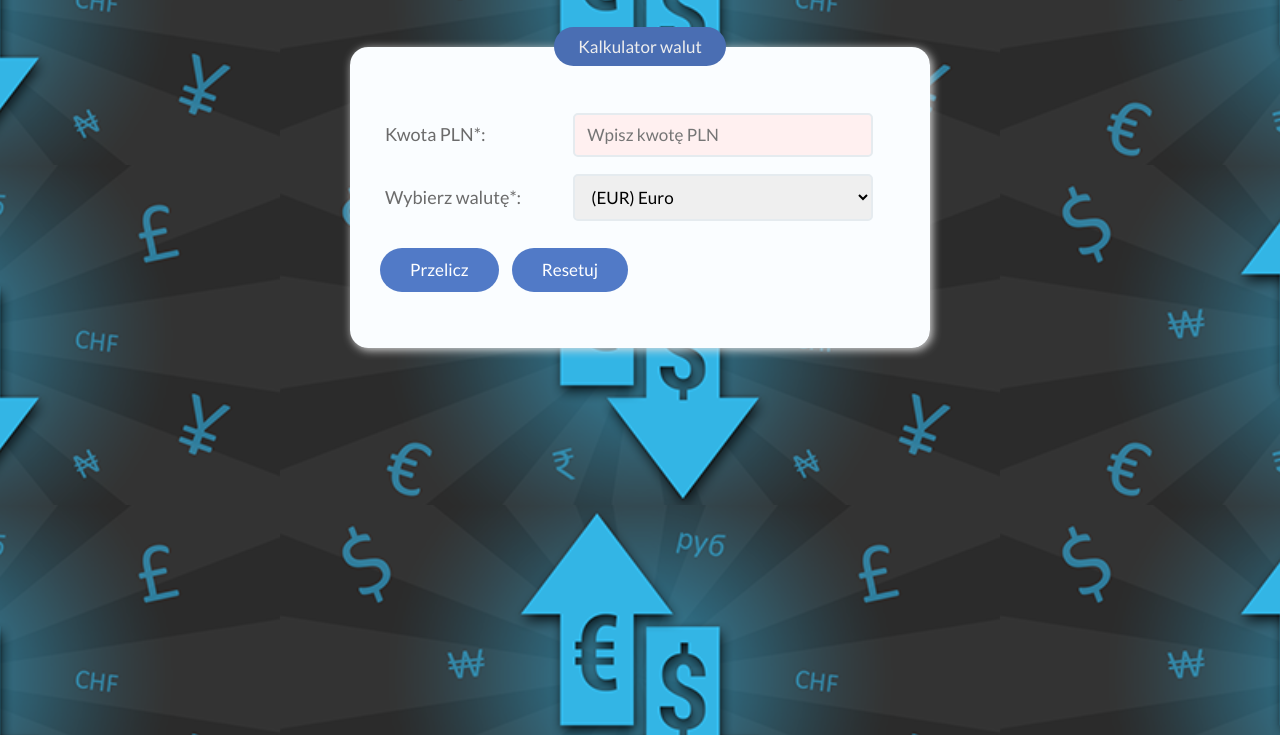
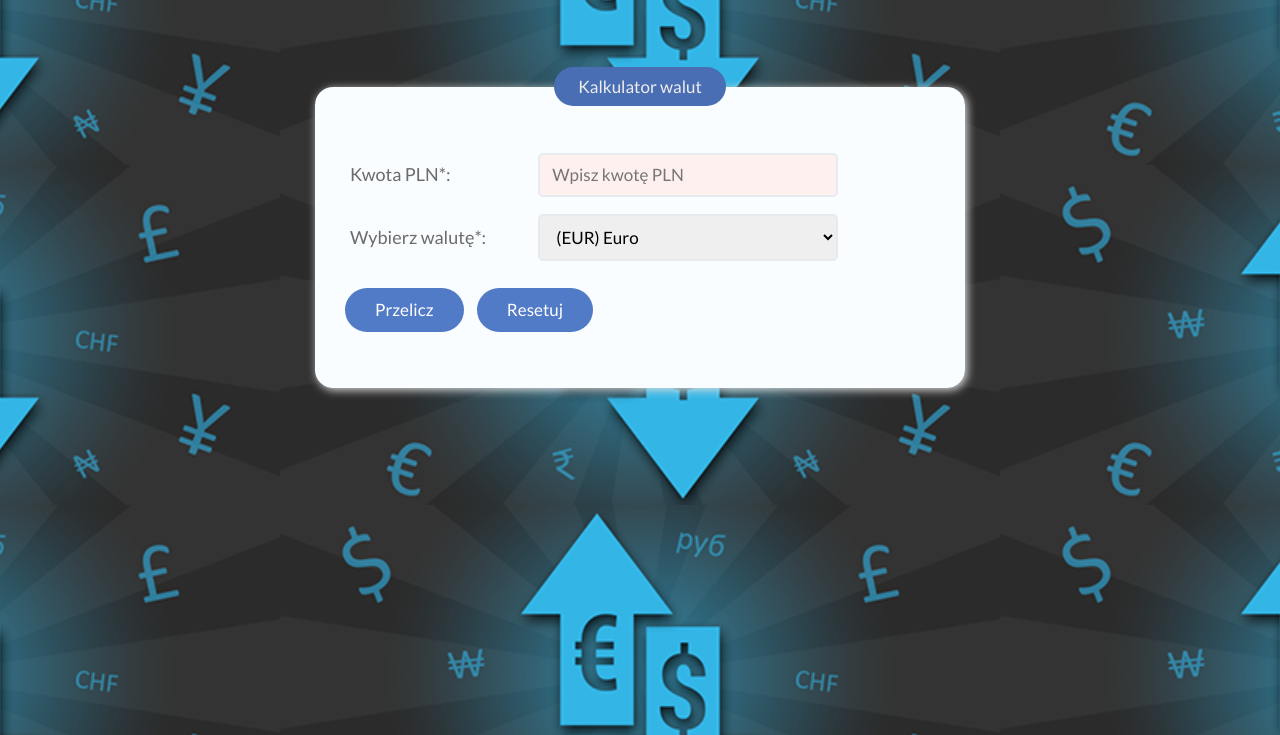
Before and after one commit to adrian-96/currency-converter, a plain HTML site: page index.html in a window 1280 px wide. Shown: the part 65-800 px from the top of the page. Drawn offline with nearby package versions, Linux system fonts and the light colour scheme.

Commit message:
display flex added

```diff
--- a/css/form.css
+++ b/css/form.css
@@ -1,15 +1,16 @@
 .form {
-    margin: 30px auto;
-    width: 100%;
-    max-width: 600px;
+    display: flex;
+    align-items: center;
+    justify-content: center;
 }
 
 .form__fieldset {
+    flex-basis: 650px;
     background-color: hsl(207, 100%, 99%);
     border: none;
     border-radius: 18px;
     padding: 30px;
-    margin: 10px;
+    margin: 10px 15px;
     box-shadow: 2px 2px 10px #dedede;
 }
 
--- a/css/style.css
+++ b/css/style.css
@@ -7,7 +7,6 @@ html {
 }
 
 body {
-    margin: 0 auto;
     background-image: url("../images/background-image.png");
     background-position: center;
     background-attachment: fixed;
@@ -19,6 +18,7 @@ body {
 .header {
     text-align: center;
     color: rgb(61, 139, 202);
+    margin-bottom: 60px;
 }
 
 .button {
```
Also changed, not shown: index.html (+0 -2 lines).
